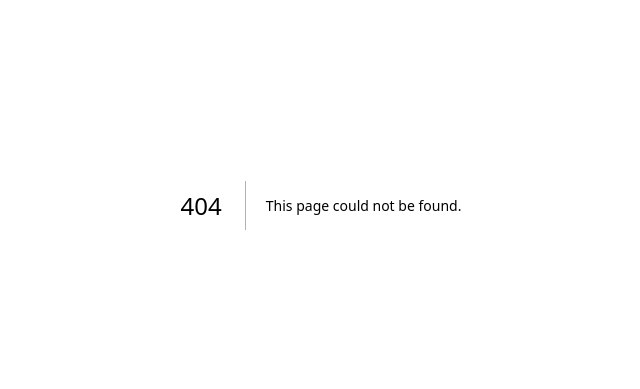
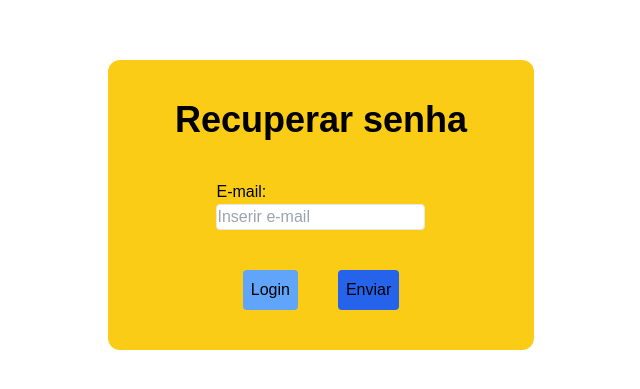
Before and after one commit to Italocr11/Projeto-Engenharia-de-Software-Front, a Next.js app in the folder frontproj/: page /recuperarsenha in a window 1280 px wide. Before the commit this address had no page. Shown: the part 195-584 px from the top of the page, without its empty margins (319-959 px from the left). Built offline with nearby package versions, Linux system fonts and the light colour scheme.

Commit message:
Implementação CSS de Recuperar senha

```diff
--- a/frontproj/src/app/login/page.jsx
+++ b/frontproj/src/app/login/page.jsx
@@ -8,6 +8,8 @@ import Senha from "../../components/Senha";
 import BotoesNav from "@/components/BotoesNav";
 
 function Login() {
+  const router = useRouter();
+
   var textAnt = "Cadastrar";
   var navAnt = "/";
   var textProx = "Login";
@@ -15,19 +17,24 @@ function Login() {
   return (
     <FundoFormularios>
       <div className="flex flex-col items-center justify-center text-black">
-        <h1 className="text-center text-black font-bold text-4xl pb-5 mt-10">
-          Login
-        </h1>
+        <h1 className="text-center font-bold text-4xl pb-5 mt-10">Login</h1>
         <Email></Email>
         <Senha></Senha>
         <BotoesNav
+          textAnt={textAnt}
           navAnt={navAnt}
-          textAnt={textAnt}
           textProx={textProx}
         ></BotoesNav>
         <div className="text-red-700 flex items-center mb-10">
           <ArrowRight />
-          <button className="m-1">Recuperar senha</button>
+          <button
+            onClick={() => {
+              router.push("/recuperarsenha");
+            }}
+            className="m-1"
+          >
+            Recuperar senha
+          </button>
         </div>
       </div>
     </FundoFormularios>
--- /dev/null
+++ b/frontproj/src/app/recuperarsenha/page.jsx
@@ -0,0 +1,27 @@
+"use client";
+
+import FundoFormularios from "../../components/fundoFormularios";
+import { useRouter } from "next/navigation";
+import Email from "../../components/Email";
+import BotoesNav from "@/components/BotoesNav";
+
+export default function () {
+  var textProx = "Enviar";
+  var textAnt = "Login";
+  var navAnt = "/login";
+  return (
+    <FundoFormularios>
+      <div className="flex flex-col items-center text-black justify-center">
+        <h1 className="text-center font-bold text-4xl pb-5 mt-10">
+          Recuperar senha
+        </h1>
+        <Email></Email>
+        <BotoesNav
+          textProx={textProx}
+          textAnt={textAnt}
+          navAnt={navAnt}
+        ></BotoesNav>
+      </div>
+    </FundoFormularios>
+  );
+}
```
